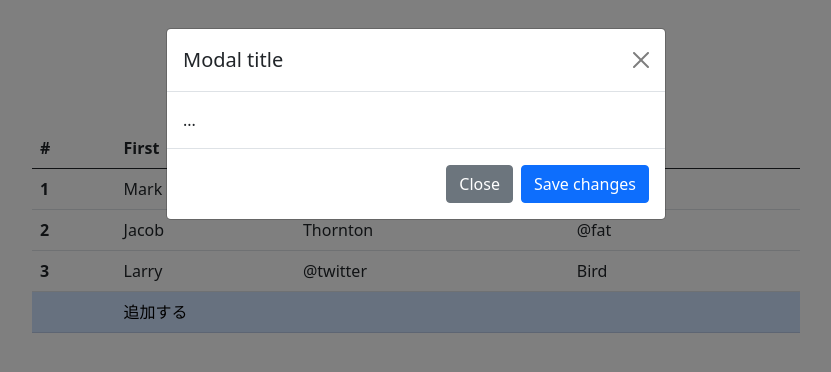
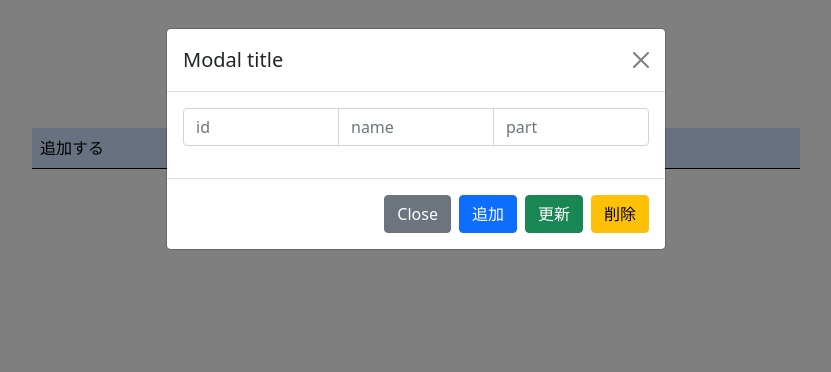
Before and after one commit to keitarosuzuki/2022-10, a website with bundled scripts: page public/index.html in a window 1280 px wide. Both pictures are taken after a click on the element "追加する". Shown: the whole page, without its empty margins (224-1055 px from the left). Built offline with nearby package versions, Linux system fonts and the light colour scheme; no server answers.

Commit message:
モジュール連携等

```diff
--- a/public/index.html
+++ b/public/index.html
@@ -13,53 +13,21 @@
     <!-- The core Firebase JS SDK is always required and must be listed first -->
     <script src="https://www.gstatic.com/firebasejs/8.2.1/firebase-app.js"></script>
     <script src="https://www.gstatic.com/firebasejs/8.2.1/firebase-database.js"></script>
+    <script>
+        alert("仕掛中！！");
+    </script>
     <script type="module" src="js/firebase.js"></script>
     <script type="module" src="js/ui.js"></script>
     <title>Hello, world!</title>
     <style>
-        .table-area{
+        .table-area {
             margin: 10% 20%;
         }
     </style>
 </head>
 
 <body>
-    <div class="table-area">
-        <table class="table table-hover table-border">
-            <thead>
-                <tr>
-                    <th scope="col">#</th>
-                    <th scope="col">First</th>
-                    <th scope="col">Last</th>
-                    <th scope="col">Handle</th>
-                </tr>
-            </thead>
-            <tbody>
-                <tr data-bs-toggle="modal" data-bs-target="#exampleModal">
-                    <th scope="row">1</th>
-                    <td>Mark</td>
-                    <td>Otto</td>
-                    <td>@mdo</td>
-                </tr>
-                <tr data-bs-toggle="modal" data-bs-target="#exampleModal">
-                    <th scope="row">2</th>
-                    <td>Jacob</td>
-                    <td>Thornton</td>
-                    <td>@fat</td>
-                </tr>
-                <tr data-bs-toggle="modal" data-bs-target="#exampleModal">
-                    <th scope="row">3</th>
-                    <td>Larry</td>
-                    <td>@twitter</td>
-                    <td>Bird</td>
-                </tr>
-                <tr class="table-primary" data-bs-toggle="modal" data-bs-target="#exampleModal">
-                    <th scope="row"></th>
-                    <td colspan="3">追加する</td>
-                </tr>
-            </tbody>
-        </table>
-    </div>
+    <div class="table-area" id="tableArea"></div>
 
     <!-- Modal -->
     <div class="modal fade" id="exampleModal" tabindex="-1" aria-labelledby="exampleModalLabel" aria-hidden="true">
@@ -70,11 +38,17 @@
                     <button type="button" class="btn-close" data-bs-dismiss="modal" aria-label="Close"></button>
                 </div>
                 <div class="modal-body">
-                    ...
+                    <div class="input-group mb-3">
+                        <input type="text" class="form-control" placeholder="id" aria-label="id">
+                        <input type="text" class="form-control" placeholder="name" aria-label="name">
+                        <input type="text" class="form-control" placeholder="part" aria-label="part">
+                    </div>
                 </div>
                 <div class="modal-footer">
                     <button type="button" class="btn btn-secondary" data-bs-dismiss="modal">Close</button>
-                    <button type="button" class="btn btn-primary">Save changes</button>
+                    <button type="button" class="btn btn-primary">追加</button>
+                    <button type="button" class="btn btn-success">更新</button>
+                    <button type="button" class="btn btn-warning">削除</button>
                 </div>
             </div>
         </div>
--- a/public/js/firebase.js
+++ b/public/js/firebase.js
@@ -32,11 +32,38 @@ function createDB(thisId, thisName, thisPart){
 // };
 
 // allRead
-function allReadDB(){
+function allReadDB(theadTr, tbody){
     db.ref('member/').on('value', (snapshot) => {
         const data = snapshot.val();
         const ary = data.filter(x => data != null);
-        console.log(ary);
+        const objLength = ary.length;
+        const keyNames = Object.keys(ary[0]);
+        const keysLength = keyNames.length;
+
+        // thead ⇒ tr ⇒ th の数 → プロパティの数
+        for(let x = 0; x < keysLength; x++){
+            var theadThEl = document.createElement("th");
+            theadThEl.setAttribute("scope", "col");
+            theadThEl.textContent = keyNames[x];
+            theadTr.appendChild(theadThEl);
+        }
+
+        // tbody ⇒ tr の数 → オブジェクトの数
+        for(let z = 0; z < objLength; z++){
+            var tbodyTrEl = document.createElement("tr");
+            tbodyTrEl.setAttribute("data-bs-toggle", "modal");
+            tbodyTrEl.setAttribute("data-bs-target", "#exampleModal");
+            const values = Object.values(ary[z]);
+            for(let y = 0; y < keysLength; y++){
+                var tbodyTdEl = document.createElement("td");
+                tbodyTdEl.textContent = values[y];
+                if(y === 0){
+                    tbodyTdEl.setAttribute("scope", "row");
+                }
+                tbodyTrEl.appendChild(tbodyTdEl);
+            }
+            tbody.appendChild(tbodyTrEl);
+        }
     });
 };
 
--- a/public/js/ui.js
+++ b/public/js/ui.js
@@ -1,5 +1,41 @@
 import { allReadDB } from "./firebase.js"
 
-window.onload = () =>{
-    allReadDB();
-}
+// ターゲット
+var targetEl = document.getElementById("tableArea");
+
+// table
+var tableEl = document.createElement("table");
+tableEl.setAttribute("class", "table table-hover table-border");
+
+// thead
+var theadEl = document.createElement("thead");
+var theadTrEl = document.createElement("tr");
+
+// tbody
+var tbodyEl = document.createElement("tbody");
+
+// 編集
+allReadDB(theadTrEl, tbodyEl);
+
+// thead結合
+theadEl.appendChild(theadTrEl);
+
+// ボタン作成
+var trBtnEl = document.createElement("tr");
+trBtnEl.setAttribute("class", "table-primary");
+trBtnEl.setAttribute("data-bs-toggle", "modal");
+trBtnEl.setAttribute("data-bs-target", "#exampleModal");
+var tdBtnEl = document.createElement("td");
+tdBtnEl.setAttribute("colspan", "3");
+var btnElText = "追加する";
+tdBtnEl.textContent = btnElText;
+trBtnEl.appendChild(tdBtnEl);
+// タイミングを考えたい。。。
+tbodyEl.appendChild(trBtnEl);
+
+// table結合
+tableEl.appendChild(tbodyEl);
+
+// ターゲット結合
+targetEl.appendChild(tableEl);
+tableEl.appendChild(theadEl);
```
